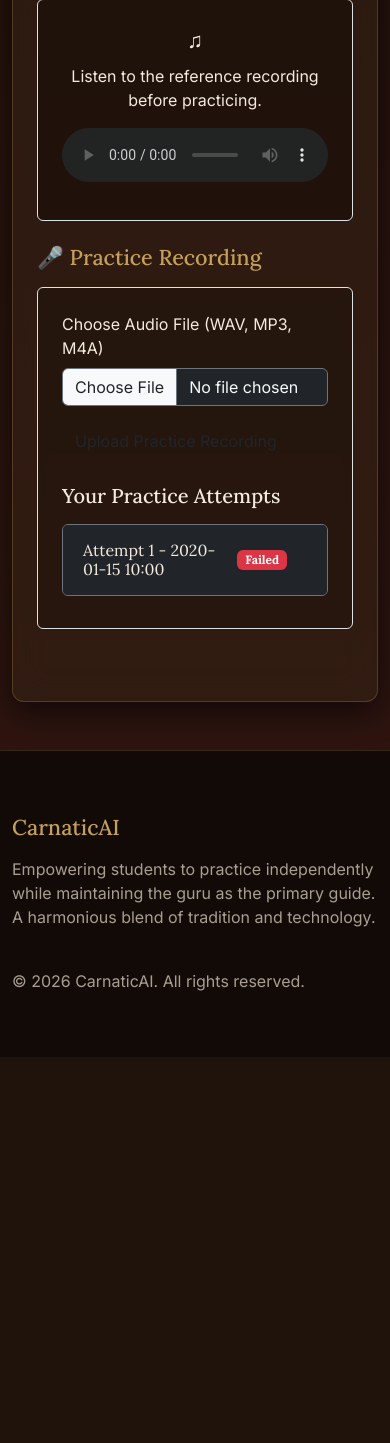
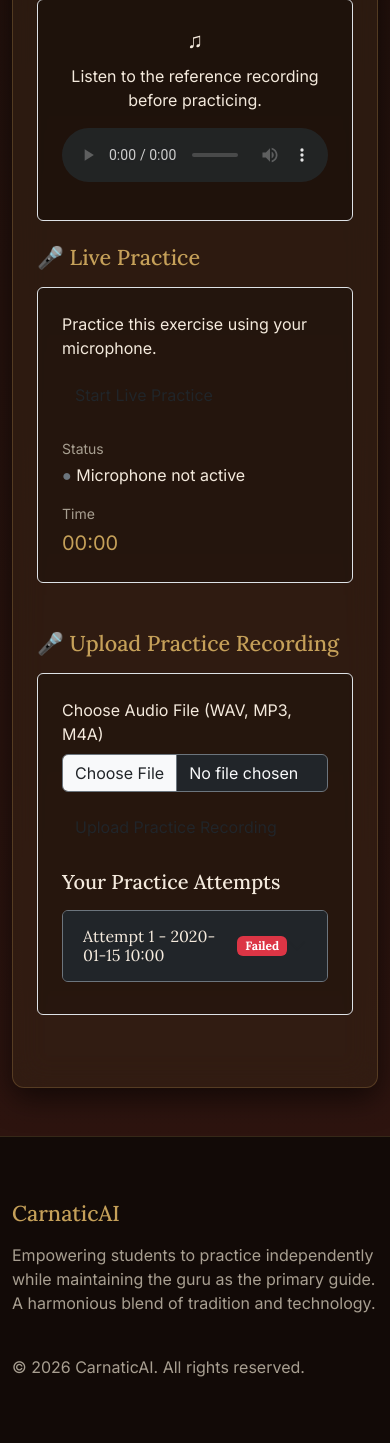
Before and after one commit to pranamya213/AI-Carnatic-Music-Practice, a Flask app: template app/templates/dashboard/lesson_details.html in a window 390 px wide. Shown: the part 1013-2456 px from the top of the page. Before the commit the page ends 2070 px from the top, so only its background shows below. Run offline with Flask 3, Linux system fonts and the light colour scheme; the template is opened without the code that fills it: values that come from a table or form of the project are taken from there, others are empty; tables that the repository leaves empty hold one stand-in row (values such as "Sample post").

Commit message:
Add live microphone practice

```diff
--- a/app/templates/dashboard/lesson_details.html
+++ b/app/templates/dashboard/lesson_details.html
@@ -275,7 +275,37 @@
 
                     {% if not is_teacher %}
                     <div class="mb-5">
-                        <h4 class="text-gold mb-3">🎤 Practice Recording</h4>
+                        <h4 class="text-gold mb-3">🎤 Live Practice</h4>
+                        <div class="p-4 border border-gold-muted rounded" style="background: rgba(0,0,0,0.2);">
+                            <p class="text-cream mb-3">Practice this exercise using your microphone.</p>
+
+                            <div class="d-flex align-items-center mb-3">
+                                <button id="start-live-practice" class="btn btn-hero me-3">Start Live Practice</button>
+                                <button id="stop-live-practice" class="btn btn-outline-danger" style="display: none;">Stop Practice</button>
+                            </div>
+
+                            <div class="row text-cream mt-4">
+                                <div class="col-md-6 mb-3 mb-md-0">
+                                    <span class="text-muted-custom small d-block mb-1">Status</span>
+                                    <span id="live-mic-status">
+                                        <span class="text-secondary">●</span> Microphone not active
+                                    </span>
+                                </div>
+                                <div class="col-md-6">
+                                    <span class="text-muted-custom small d-block mb-1">Time</span>
+                                    <span id="live-timer" class="fs-5 text-gold">00:00</span>
+                                </div>
+                            </div>
+
+                            <div id="live-mic-message" class="text-muted-custom mt-3" style="display: none;">
+                                Microphone is listening...
+                            </div>
+                            <div id="live-mic-error" class="text-danger mt-3" style="display: none;"></div>
+                        </div>
+                    </div>
+
+                    <div class="mb-5">
+                        <h4 class="text-gold mb-3">🎤 Upload Practice Recording</h4>
                         <div class="p-4 border border-gold-muted rounded" style="background: rgba(0,0,0,0.2);">
                             <form action="{{ url_for('dashboard.upload_practice_recording', lesson_id=lesson.id) }}" method="POST" enctype="multipart/form-data" class="mb-4">
                                 <div class="mb-3">
@@ -406,4 +436,76 @@
     border-radius: 5px;
 }
 </style>
+
+{% if not is_teacher %}
+<script>
+    document.addEventListener('DOMContentLoaded', function() {
+        const startBtn = document.getElementById('start-live-practice');
+        const stopBtn = document.getElementById('stop-live-practice');
+        const statusEl = document.getElementById('live-mic-status');
+        const timerEl = document.getElementById('live-timer');
+        const msgEl = document.getElementById('live-mic-message');
+        const errEl = document.getElementById('live-mic-error');
+
+        let mediaStream = null;
+        let timerInterval = null;
+        let seconds = 0;
+
+        if (startBtn && stopBtn) {
+            startBtn.addEventListener('click', async function() {
+                errEl.style.display = 'none';
+                try {
+                    mediaStream = await navigator.mediaDevices.getUserMedia({ audio: true, video: false });
+
+                    // Update UI
+                    startBtn.style.display = 'none';
+                    stopBtn.style.display = 'inline-block';
+                    statusEl.innerHTML = '<span class="text-danger">●</span> Microphone active';
+                    msgEl.style.display = 'block';
+                    msgEl.textContent = 'Microphone is listening...';
+
+                    // Start timer
+                    seconds = 0;
+                    timerEl.textContent = '00:00';
+                    timerInterval = setInterval(() => {
+                        seconds++;
+                        const mins = Math.floor(seconds / 60).toString().padStart(2, '0');
+                        const secs = (seconds % 60).toString().padStart(2, '0');
+                        timerEl.textContent = `${mins}:${secs}`;
+                    }, 1000);
+
+                } catch (err) {
+                    errEl.style.display = 'block';
+                    if (err.name === 'NotAllowedError') {
+                        errEl.textContent = 'Microphone permission was denied. Please allow microphone access in your browser and try again.';
+                    } else if (err.name === 'NotFoundError') {
+                        errEl.textContent = 'No microphone found on your device.';
+                    } else {
+                        errEl.textContent = 'Could not access microphone: ' + err.message;
+                    }
+                }
+            });
+
+            stopBtn.addEventListener('click', function() {
+                if (mediaStream) {
+                    mediaStream.getTracks().forEach(track => track.stop());
+                    mediaStream = null;
+                }
+
+                if (timerInterval) {
+                    clearInterval(timerInterval);
+                    timerInterval = null;
+                }
+
+                // Update UI
+                stopBtn.style.display = 'none';
+                startBtn.style.display = 'inline-block';
+                statusEl.innerHTML = '<span class="text-secondary">●</span> Microphone not active';
+                msgEl.textContent = 'Live practice stopped.';
+            });
+        }
+    });
+</script>
+{% endif %}
+
 {% endblock %}
```
